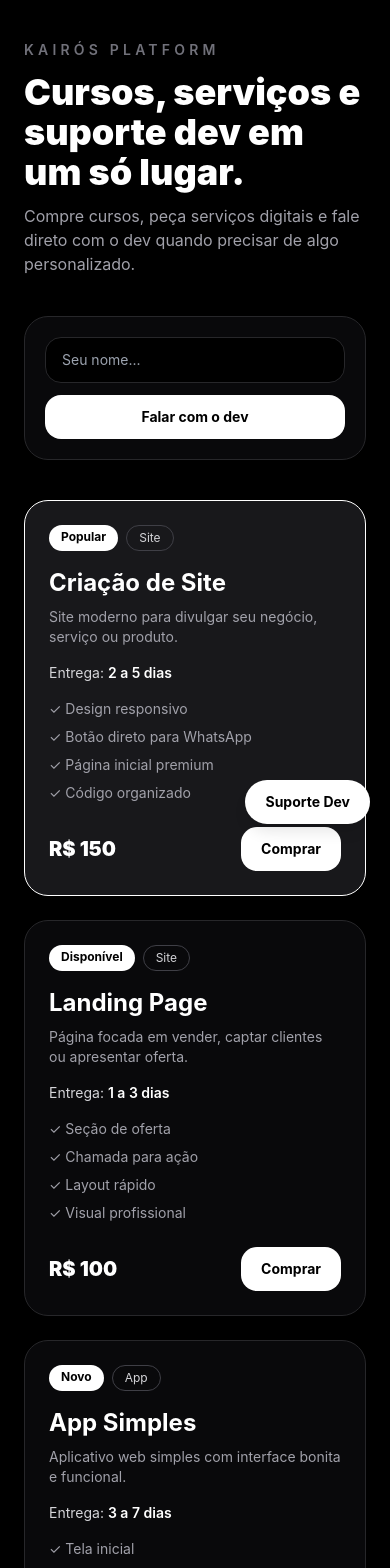
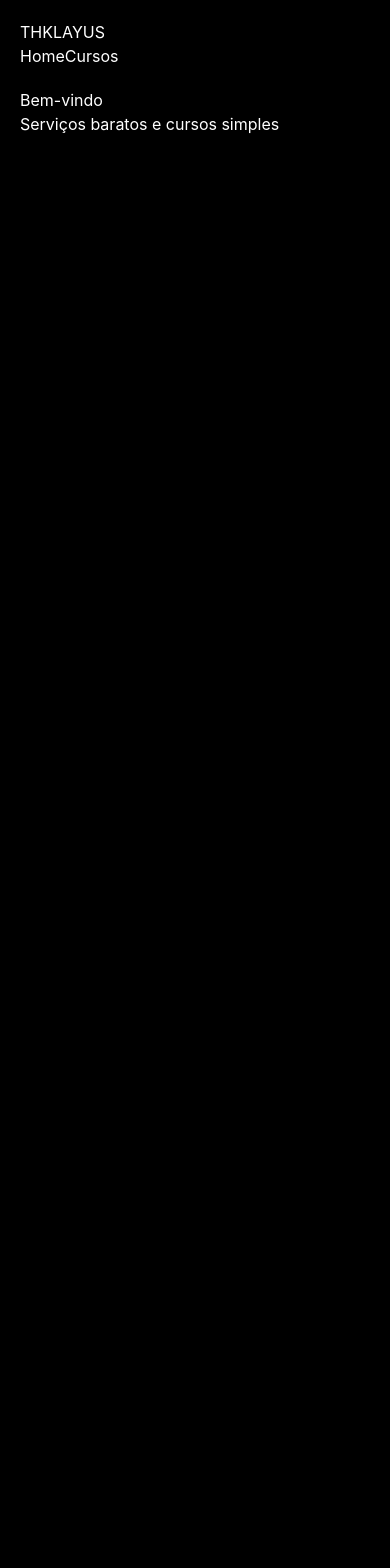
Before and after one commit to thiagodouglas19t-lang/Thklayus-hub, a React (Vite) app: page / in a window 390 px wide. Shown: the top 1568 px of the page. After the commit the page ends 844 px from the top, so only its background shows below. Built offline with nearby package versions, Linux system fonts and the light colour scheme.

Commit message:
Update App.tsx

```diff
--- a/src/App.tsx
+++ b/src/App.tsx
@@ -1,157 +1,90 @@
 import { useState } from "react";
-import { services } from "./data/services";
 
 export default function App() {
-  const [name, setName] = useState("");
+  const [page, setPage] = useState("home");
+  const [selectedCourse, setSelectedCourse] = useState<any>(null);
 
-  const phone = "5585992686478";
-
-  const handleBuy = (service: { title: string; price: string }) => {
-    const message = `Olá! Me chamo ${
-      name || "cliente"
-    } e quero comprar: ${service.title} - ${service.price}`;
-
-    window.open(
-      `https://wa.me/${phone}?text=${encodeURIComponent(message)}`,
-      "_blank"
-    );
-  };
-
-  const handleContact = () => {
-    const message = `Olá! Me chamo ${
-      name || "cliente"
-    } e quero falar com o dev sobre um projeto.`;
-
-    window.open(
-      `https://wa.me/${phone}?text=${encodeURIComponent(message)}`,
-      "_blank"
-    );
-  };
-
-  const getStatusText = (status: string) => {
-    if (status === "popular") return "Popular";
-    if (status === "novo") return "Novo";
-    return "Disponível";
-  };
+  const courses = [
+    {
+      id: 1,
+      title: "Curso de Slides",
+      price: "R$ 9,90",
+      pix: "COLE_SEU_PIX_AQUI",
+    },
+    {
+      id: 2,
+      title: "Curso de Trabalhos",
+      price: "R$ 14,90",
+      pix: "COLE_SEU_PIX_AQUI",
+    },
+  ];
 
   return (
-    <div className="min-h-screen bg-black px-6 py-10 text-white">
-      <header className="mb-10">
-        <p className="mb-3 text-sm font-semibold uppercase tracking-[0.3em] text-zinc-500">
-          Kairós Platform
-        </p>
+    <div style={{ background: "#000", color: "#fff", minHeight: "100vh", padding: 20 }}>
+      <h1>THKLAYUS</h1>
 
-        <h1 className="mb-3 text-4xl font-black md:text-5xl">
-          Cursos, serviços e suporte dev em um só lugar.
-        </h1>
+      <div style={{ marginBottom: 20 }}>
+        <button onClick={() => setPage("home")}>Home</button>
+        <button onClick={() => setPage("cursos")}>Cursos</button>
+      </div>
 
-        <p className="max-w-2xl text-zinc-400">
-          Compre cursos, peça serviços digitais e fale direto com o dev quando
-          precisar de algo personalizado.
-        </p>
-      </header>
+      {page === "home" && (
+        <div>
+          <h2>Bem-vindo</h2>
+          <p>Serviços baratos e cursos simples</p>
+        </div>
+      )}
 
-      <section className="mb-10 flex flex-col gap-3 rounded-3xl border border-zinc-800 bg-zinc-950 p-5 md:flex-row">
-        <input
-          type="text"
-          placeholder="Seu nome..."
-          value={name}
-          onChange={(event) => setName(event.target.value)}
-          className="w-full rounded-2xl border border-zinc-800 bg-black px-4 py-3 text-sm text-white outline-none transition focus:border-white"
-        />
+      {page === "cursos" && (
+        <div>
+          <h2>Cursos</h2>
 
-        <button
-          onClick={handleContact}
-          className="rounded-2xl bg-white px-6 py-3 text-sm font-bold text-black transition hover:scale-[1.02] hover:opacity-90"
+          {courses.map((c) => (
+            <div key={c.id} style={{ border: "1px solid #333", padding: 10, marginTop: 10 }}>
+              <h3>{c.title}</h3>
+              <p>{c.price}</p>
+              <button onClick={() => setSelectedCourse(c)}>Comprar</button>
+            </div>
+          ))}
+        </div>
+      )}
+
+      {selectedCourse && (
+        <div
+          style={{
+            position: "fixed",
+            top: 0,
+            left: 0,
+            right: 0,
+            bottom: 0,
+            background: "#000000cc",
+            display: "flex",
+            alignItems: "center",
+            justifyContent: "center",
+          }}
         >
-          Falar com o dev
-        </button>
-      </section>
+          <div style={{ background: "#111", padding: 20 }}>
+            <h2>{selectedCourse.title}</h2>
+            <p>{selectedCourse.price}</p>
 
-      <section className="grid gap-6 md:grid-cols-2">
-        {services.map((service) => (
-          <article
-            key={service.id}
-            className={`rounded-3xl border p-6 transition hover:scale-[1.02] ${
-              service.highlight
-                ? "border-white bg-zinc-900"
-                : "border-zinc-800 bg-zinc-950"
-            }`}
-          >
-            <div className="mb-4 flex flex-wrap gap-2">
-              <span className="rounded-full bg-white px-3 py-1 text-xs font-bold text-black">
-                {getStatusText(service.status)}
-              </span>
+            <p>PIX:</p>
+            <textarea value={selectedCourse.pix} readOnly style={{ width: "100%" }} />
 
-              <span className="rounded-full border border-zinc-700 px-3 py-1 text-xs text-zinc-300">
-                {service.category}
-              </span>
-            </div>
+            <br /><br />
 
-            <h2 className="mb-2 text-2xl font-bold">{service.title}</h2>
+            <button
+              onClick={() => {
+                alert("Comprovante enviado!");
+                setSelectedCourse(null);
+              }}
+            >
+              Já paguei
+            </button>
 
-            <p className="mb-4 text-sm text-zinc-400">
-              {service.description}
-            </p>
-
-            <p className="mb-4 text-sm text-zinc-300">
-              Entrega:{" "}
-              <span className="font-semibold text-white">
-                {service.delivery}
-              </span>
-            </p>
-
-            <ul className="mb-6 space-y-2">
-              {service.features.map((feature) => (
-                <li key={feature} className="text-sm text-zinc-400">
-                  ✓ {feature}
-                </li>
-              ))}
-            </ul>
-
-            <div className="flex items-center justify-between gap-4">
-              <span className="text-xl font-black">{service.price}</span>
-
-              <button
-                onClick={() => handleBuy(service)}
-                className="rounded-2xl bg-white px-5 py-3 text-sm font-bold text-black transition hover:opacity-80"
-              >
-                Comprar
-              </button>
-            </div>
-          </article>
-        ))}
-      </section>
-
-      <section className="mt-16 grid gap-6 md:grid-cols-3">
-        <div className="rounded-3xl border border-zinc-800 bg-zinc-950 p-6">
-          <h3 className="mb-2 text-lg font-bold">🎓 Cursos</h3>
-          <p className="text-sm text-zinc-400">
-            Conteúdos digitais para o usuário estudar dentro do app.
-          </p>
+            <button onClick={() => setSelectedCourse(null)}>Fechar</button>
+          </div>
         </div>
-
-        <div className="rounded-3xl border border-zinc-800 bg-zinc-950 p-6">
-          <h3 className="mb-2 text-lg font-bold">🛒 Pedidos</h3>
-          <p className="text-sm text-zinc-400">
-            Clientes podem pedir artes, sites, apps e serviços personalizados.
-          </p>
-        </div>
-
-        <div className="rounded-3xl border border-zinc-800 bg-zinc-950 p-6">
-          <h3 className="mb-2 text-lg font-bold">⚡ Dev/Admin</h3>
-          <p className="text-sm text-zinc-400">
-            Depois vamos criar painel interno para acompanhar pedidos e entregas.
-          </p>
-        </div>
-      </section>
-
-      <button
-        onClick={handleContact}
-        className="fixed bottom-5 right-5 rounded-full bg-white px-5 py-3 text-sm font-bold text-black shadow-lg transition hover:scale-105"
-      >
-        Suporte Dev
-      </button>
+      )}
     </div>
   );
 }
```
